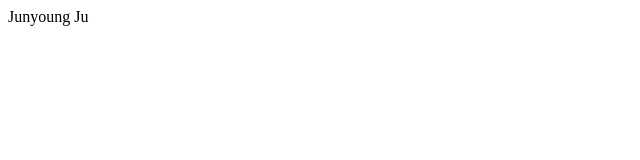
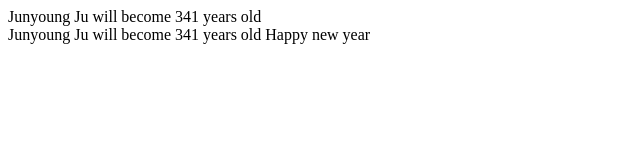
Before and after one commit to jjyoung277/vue_study, a plain HTML site: page index.html in a window 1280 px wide. Shown: the whole page, without its empty margins (0-640 px from the left). Drawn offline with nearby package versions, Linux system fonts and the light colour scheme.

Commit message:
Add chap02 (#2)
* Add chap02

* Remove function()

Co-authored-by: junyoung-ju <junyoung-ju@linecorp.com>

```diff
--- a/index.html
+++ b/index.html
@@ -8,13 +8,26 @@
 </head>
 <body>
     <div id="app">
-        {{ name }} <!-- 아래 data안에있는 name에서 값을 불러온다-->
+        {{ nextYear() }}
+        <br>
+        {{ nextYearGreeting(' Happy new year') }}
     </div>
     <script>
         new Vue({
-            el: '#app', // div의 id를 설정
+            el: '#app',
             data: {
-                name: 'Junyoung Ju'
+                person: { // 객체로 생성도 가능하다
+                    name: 'Junyoung Ju',
+                    age: 34
+                }
+            },
+            methods: {
+                nextYear: function() { // 함수도 만들수 있다
+                    return this.person.name + ' will become ' + this.person.age + 1 + ' years old';
+                },
+                nextYearGreeting(message) { // 변수도 받는다 // :function()은 없어도 된다
+                    return this.nextYear() + message; // 함수도 this.으로 사용하면 된다
+                }
             }
         })
     </script>
```
